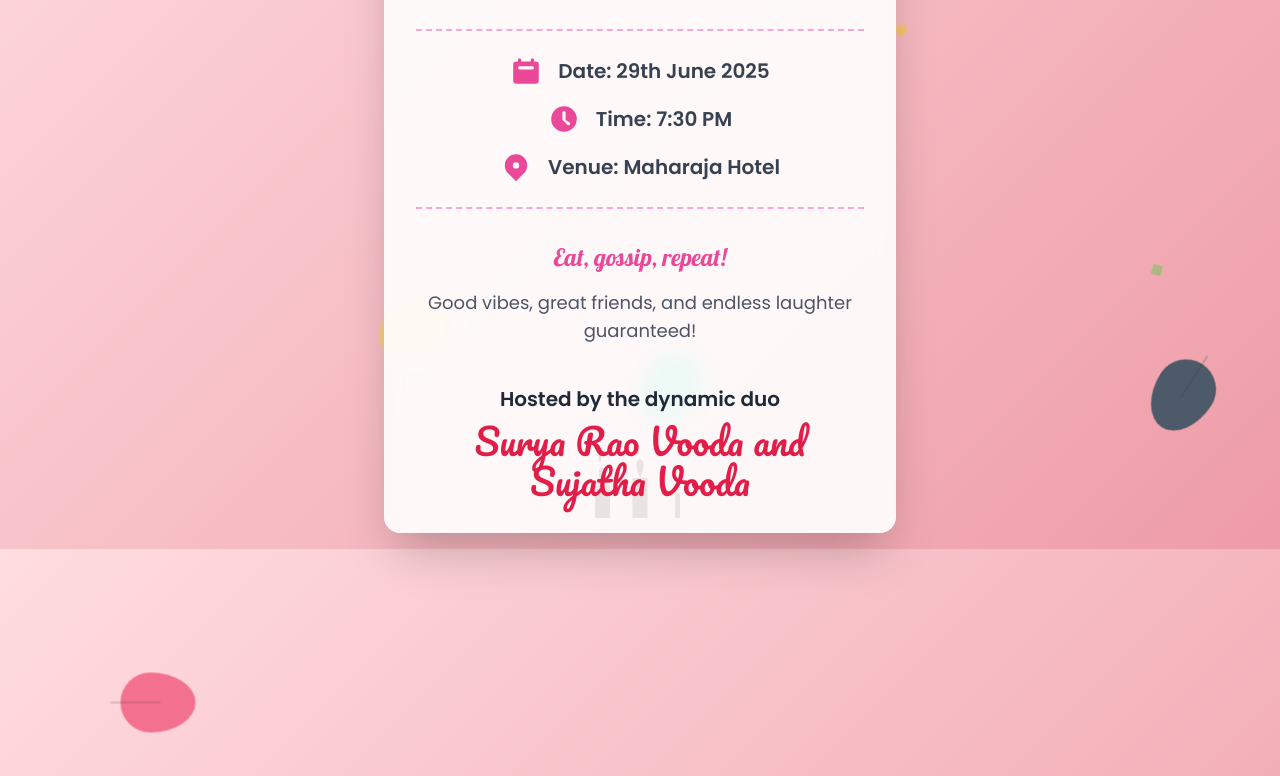
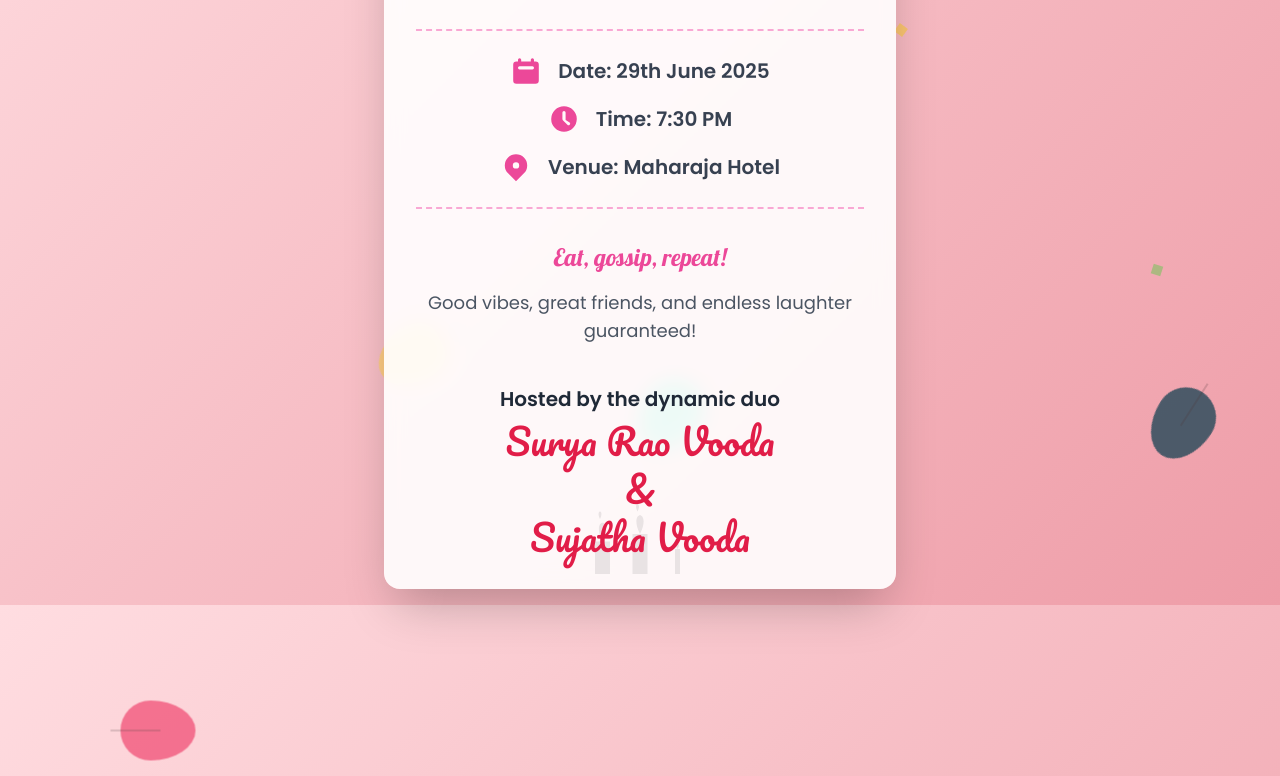
Before and after one commit to NischalRam/my-simple-page, a plain HTML site: page index.html in a window 1280 px wide. Shown: the part 295-1071 px from the top of the page. Drawn offline with nearby package versions, Linux system fonts and the light colour scheme.

Commit message:
Update index.html

```diff
--- a/index.html
+++ b/index.html
@@ -183,9 +183,11 @@
                 <p class="text-lg text-gray-600 mt-4">Good vibes, great friends, and endless laughter guaranteed!</p>
             </div>
 
-            <div class="mt-10">
+           <div class="mt-10">
                 <p class="text-xl font-semibold text-gray-800">Hosted by the dynamic duo</p>
-                <p class="font-pacifico text-4xl text-rose-600 mt-2">Surya Rao Vooda and Sujatha Vooda</p>
+                <p class="font-pacifico text-4xl text-rose-600 mt-2">Surya Rao Vooda </p>
+                <p class="font-pacifico text-4xl text-rose-600 mt-2"> & </p>
+                <p class="font-pacifico text-4xl text-rose-600 mt-2">Sujatha Vooda</p>
             </div>
         </div>
     </div>
```
